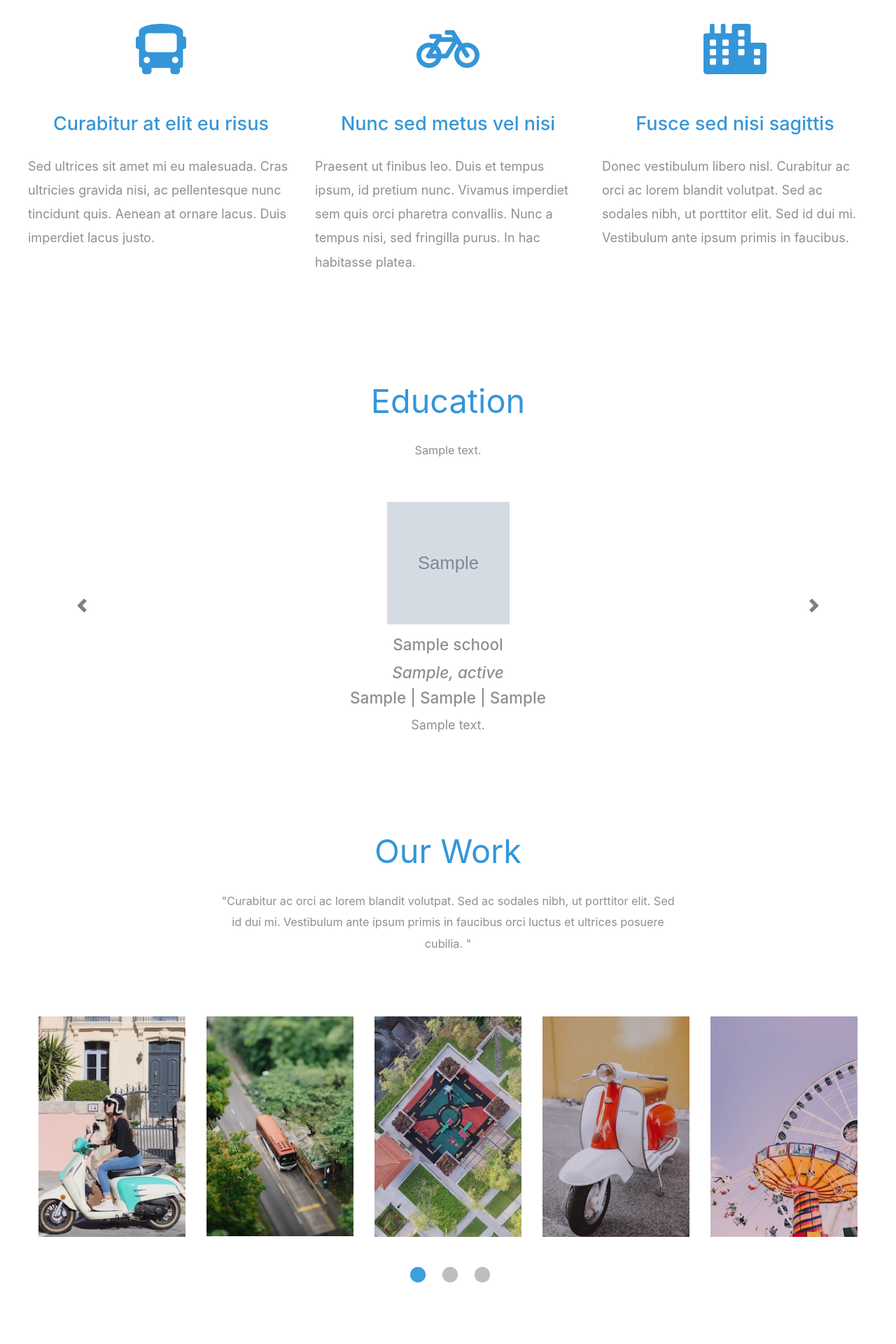
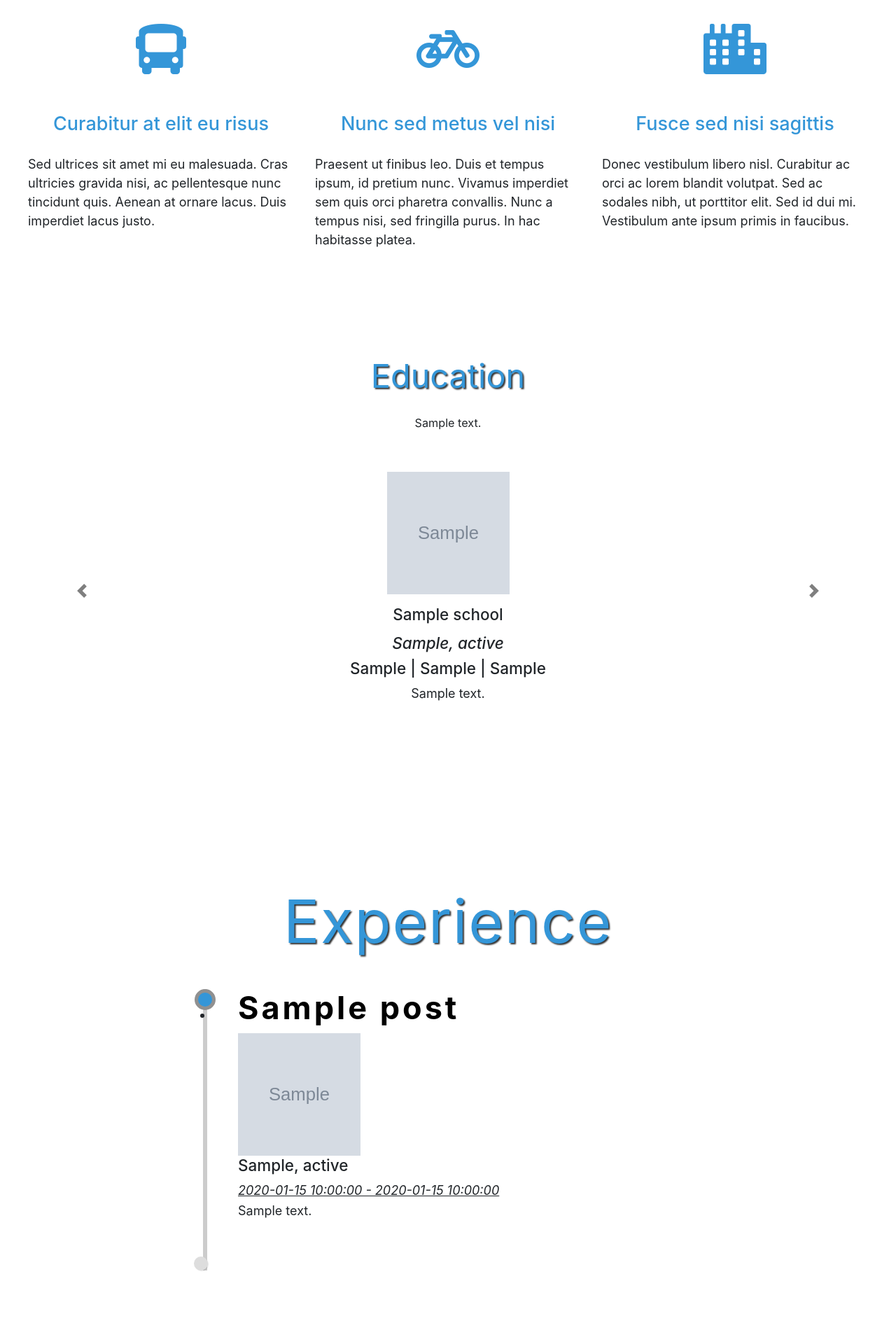
Before and after one commit to jtroussard/personal_website, a Flask app: template personal_website/templates/home.html in a window 1280 px wide. Shown: the part 1760-3680 px from the top of the page at 70% size. Run offline with Flask 2, Linux system fonts and the light colour scheme; the template is opened without the code that fills it: most values are stand-ins (such as "Sample title", 1, 10 or a date in 2020); grey boxes marked "Sample" are stand-in pictures; some libraries are stand-ins or nearby versions.

Commit message:
fixes jumpy carousel and adds empl timeline

```diff
--- a/personal_website/static/css/my-style.css
+++ b/personal_website/static/css/my-style.css
@@ -1,5 +1,9 @@
 body {
     margin: 25px;
+}
+
+h2 {
+    text-shadow: 2px 2px 2px #333;
 }
 
 div.pic-polaroid {
@@ -62,6 +66,15 @@ div.carousel-item {
     text-align: -webkit-center;
 }
 
+div.carousel-item.active {
+    height: 379px;
+}
+
 h5.card-title {
     margin-top: 15px;
 }
+
+img.emp-logo {
+    width: 100px;
+    height: 100px;
+}
--- a/personal_website/static/css/templatemo-style.css
+++ b/personal_website/static/css/templatemo-style.css
@@ -11,7 +11,6 @@ html {
 }
 
 body {
-    color: #8f8f8f;
     margin: 0;
     padding: 0;
     overflow-x: hidden;
--- /dev/null
+++ b/personal_website/static/css/timeline.css
@@ -0,0 +1,248 @@
+@import url(https://fonts.googleapis.com/css?family=Merriweather:400,700,900);
+body {
+  font-size:100%;
+  line-height:1.6;
+}
+.block-content {
+  min-height:100vh;
+}
+block-content p {
+	font-size:1.1em;
+	line-height:1.5;
+	-webkit-font-smoothing:antialiased;
+	margin:0 auto 1em auto;
+}
+.block-content h2 {
+
+	text-align:center;
+	margin:1em 0 0 0;
+	font-size:2.5em;
+	line-height:1;
+	letter-spacing:0.02em;
+
+	@media all and (min-width:40em) {
+
+	font-size: 4.75em;
+
+	}
+}
+.subtitle {
+
+	font-weight:300;
+	text-transform:uppercase;
+	text-align:center;
+	font-size:1em;
+	margin:0.5em 0;
+}
+.heading-group {
+	margin:0 0 3em 0;
+}
+.content h3 {
+	font-size: 1.5em;
+	line-height:1.2;
+	letter-spacing:  4px;;
+  /* color:#3496d8; */
+  color: black;
+
+	@media all and (min-width:40em) {
+
+	font-size: 2.5em;
+
+	}
+}
+
+
+h1, h2, h3 {
+
+	font-weight:700;
+
+}
+p {
+	line-height:1.5;
+}
+
+em {
+  text-decoration: underline;
+}
+
+.timeline-reduce-lpad {
+  padding-left: 9px;
+}
+
+.l-block-spacing {
+
+
+	min-height:80vh;
+	/* padding:2em 0 4em 0; */
+
+}
+
+.l-contained {
+
+	max-width:1000px;
+	margin-left:auto;
+	margin-right:auto;
+
+	padding-left:1em;
+	padding-right:1em;
+
+	@media all and (min-width:40em) {
+
+		padding-left:2em;
+		padding-right:2em;
+
+
+	}
+}
+.timeline-list {
+
+	border-left: 5px solid #ccc;
+	padding-bottom: 1em;
+	position: relative;
+	max-width:700px;
+	margin:0 auto;
+}
+
+.timeline-list::before {
+		content: "";
+     border-left: 5px solid #CCC;
+     left: -0.25em;
+     top: 2em;
+     height: 100%;
+     position: absolute;
+     bottom: 0;
+     top: 0;
+    transform-origin:0 0;
+    animation:scaleVertical 3s 1s ease both 1;
+	}
+
+.timeline-list::after {
+		content: "";
+    clear:both;
+
+		position: absolute;
+		bottom: 0px;
+		left: -1em;
+		width: 20px;
+		height: 20px;
+		border-radius: 50%;
+		background: none repeat scroll 0% 0% #DDD;
+		border: 5px solid #DDD;
+		box-shadow: 1px 1px 1px rgba(0, 0, 0, 0.1);
+    animation:revealScaleUp 0.75s 2.82s ease both 1;
+}
+
+.t-block-teal {
+	background:#02aa9d;
+}
+.t-block-teal h2 {
+	color:#fff;
+}
+.t-block-teal h3 {
+	color:#034944;
+}
+.t-block-teal p {
+	color:#034944;
+}
+
+.timeline-list li {
+
+	margin:0 0 3em 0;
+	padding:0 2em 0em 2em;
+    position: relative;
+
+}
+.timeline-list li:before {
+
+	content: "";
+	position: absolute;
+	top: 0px;
+	left: -1.45em;
+	width: 30px;
+	height: 30px;
+	border-radius: 50%;
+	background: none repeat scroll 0% 0% #3496d8;
+	border: 5px solid #909090;
+  animation:revealScaleUp 0.75s 0s ease both 1;
+}
+.timeline-list {
+
+   animation:reveal 2s 0 ease both 1;
+}
+.timeline-list li .content {
+  animation:revealFromLeft 0.5s 0s ease both 1;
+}
+
+
+
+
+.timeline-list li:nth-child(1):before {
+  animation-delay:0.85s;
+}
+.timeline-list li:nth-child(1) .content {
+  animation-delay:1.05s;
+}
+.timeline-list li:nth-child(2):before {
+   animation-delay:1.2s;
+}
+.timeline-list li:nth-child(2) .content {
+  animation-delay:1.5s;
+}
+.timeline-list li:nth-child(3):before {
+  animation-delay:1.8s;
+}
+.timeline-list li:nth-child(3) .content {
+  animation-delay:2.1s;
+}
+.timeline-list li:nth-child(4):before {
+  animation-delay:2s;
+}
+.timeline-list li:nth-child(4) .content {
+  animation-delay:2.3s;
+}
+@keyframes revealFromLeft {
+  0% {
+    transform:translateX(-1em);
+    opacity:0;
+  }
+  100% {
+    opacity:1;
+    transform:translateX(0);
+  }
+}
+@keyframes reveal {
+  0% {
+    opacity:0;
+  }
+  100% {
+    opacity:1;
+  }
+}
+@keyframes scaleVertical {
+  0% {
+    transform:scaleY(0);
+
+  }
+  100% {
+    transform:scaleY(1);
+  }
+}
+@keyframes revealScaleUp {
+  0% {
+    opacity:0;
+    transform:scale(0.5);
+  }
+
+
+
+  50% {
+     opacity:1;
+     transform:scale(1.3);
+
+  }
+  100% {
+    opacity:1;
+    transform:scale(1);
+
+  }
+}
--- a/personal_website/templates/home.html
+++ b/personal_website/templates/home.html
@@ -63,7 +63,8 @@
             </div>
         </div>
 </section>
-<section id="introduction" class="tm-section-pad-top">
+
+<section id="education" class="tm-section-pad-top">
     <div class="container tm-container-gallery">
         <div class="row">
             <div class="text-center col-12">
@@ -116,49 +117,34 @@
     </div>
 </section>
 
+<section id="experience" class="block-content l-block-spacing tm-section-pad-top">
+    <div class="l-contained">
+        <header class="heading-group">
+            <h2 class="tm-text-primary tm-section-title mb-4">Experience</h2>
+        </header>
+        <ul class="timeline-list timeline-reduce-lpad">
+        {% for post in data.experience %}
+            <li>
+                <div class="content">
+
+                    <h3>{{ post.employer_name }}</h3>
+
+                    <img class="d-block img-fluid logo" src="{{ url_for('static', filename='img/' + post.employer_logo | safe) }}" alt="{{ post.name }}">
+
+                    <h5>{{ post.employer_city }}, {{ post.employer_state }}</h5>
+
+                    <em>{{ post.experience_start_date }} - {{ post.experience_end_date }}</em>
+
+                    <p>{{ post.experience_description }}</p>
+
+                </div>
+            </li>
+        {% endfor %}
+        </ul>
+    </div>
+</section>
 
 
-
-            <!-- <div id="carouselExampleIndicators" class="carousel carousel-dark slide" data-ride="carousel">
-                <ol class="carousel-indicators">
-                    <li data-target="#carouselExampleIndicators" data-slide-to="0" class="active"></li>
-                    <li data-target="#carouselExampleIndicators" data-slide-to="1"></li>
-                    <li data-target="#carouselExampleIndicators" data-slide-to="2"></li>
-                </ol>
-                <div class="carousel-inner">
-                    <div class="carousel-item active">
-                        <div class="carousel-item-card">
-                            <div class="slide-title">
-                                <div class="slide-title">
-                                    <img class="w-100 logo" src="{{ url_for('static', filename='img/logo-umw.jpg') }}" alt="First slide">
-                                    <span>University of Mary Washington</span>
-                                    <span class="location">Fredericksburg, VA</span>
-                                </div>
-                            </div>
-                        </div>
-                        <div class="carousel-item">
-                            <div class="carousel-item-card">
-                                <div class="slide-title">
-                                    <img class="w-100 logo" src="{{ url_for('static', filename='img/logo-umw.jpg') }}" alt="Second slide">
-                                    <span>University of Mary Washington</span>
-                                    <span class="location">Fredericksburg, VA</span>
-                                </div>
-                            </div>
-                        </div>
-                        <div class="carousel-item ">
-                            <img class="d-block w-100 " src="{{ url_for( 'static', filename='img/jacques-with-clio.jpg' ) }} " alt="Third slide ">
-                        </div>
-                    </div>
-                    <a class="carousel-control-prev " href="#carouselExampleIndicators " role="button " data-slide="prev ">
-                        <span class="carousel-control-prev-icon " aria-hidden="true "></span>
-                        <span class="sr-only ">Previous</span>
-                    </a>
-                    <a class="carousel-control-next " href="#carouselExampleIndicators " role="button " data-slide="next ">
-                        <span class="carousel-control-next-icon " aria-hidden="true "></span>
-                        <span class="sr-only ">Next</span>
-                    </a>
-                </div>
-            </div> -->
 <section id="work " class="tm-section-pad-top ">
     <div class="container tm-container-gallery ">
         <div class="row ">
--- a/personal_website/templates/layout.html
+++ b/personal_website/templates/layout.html
@@ -15,6 +15,9 @@
     <link rel="stylesheet" href="{{ url_for('static', filename='css/my-style.css') }}" />
     <link rel="shortcut icon" href="{{ url_for('static', filename='favicon.ico') }}">
     <!-- This Website was built from a template. https://templatemo.com/tm-525-the-town -->
+
+    <!-- Conditional style sheets | figure this out later but you need to create a custom filter-->
+    <link rel="stylesheet" type="text/css" href="{{ url_for('static', filename='css/timeline.css') }}">
 </head>
 
 <body>
@@ -36,6 +39,12 @@
                             <a class="nav-link tm-nav-link" href="#introduction">Introduction</a>
                         </li>
                         <li class="nav-item">
+                            <a class="nav-link tm-nav-link" href="#education">Education</a>
+                        </li>
+                        <li class="nav-item">
+                            <a class="nav-link tm-nav-link" href="#experience">Experience</a>
+                        </li>
+                        <li class="nav-item">
                             <a class="nav-link tm-nav-link" href="#work">Our Work</a>
                         </li>
                         <li class="nav-item">
```
Also changed, not shown: personal_website/data.json (+49 -2 lines), personal_website/docs/sources.md (+7 -0 lines), 2 other files.
